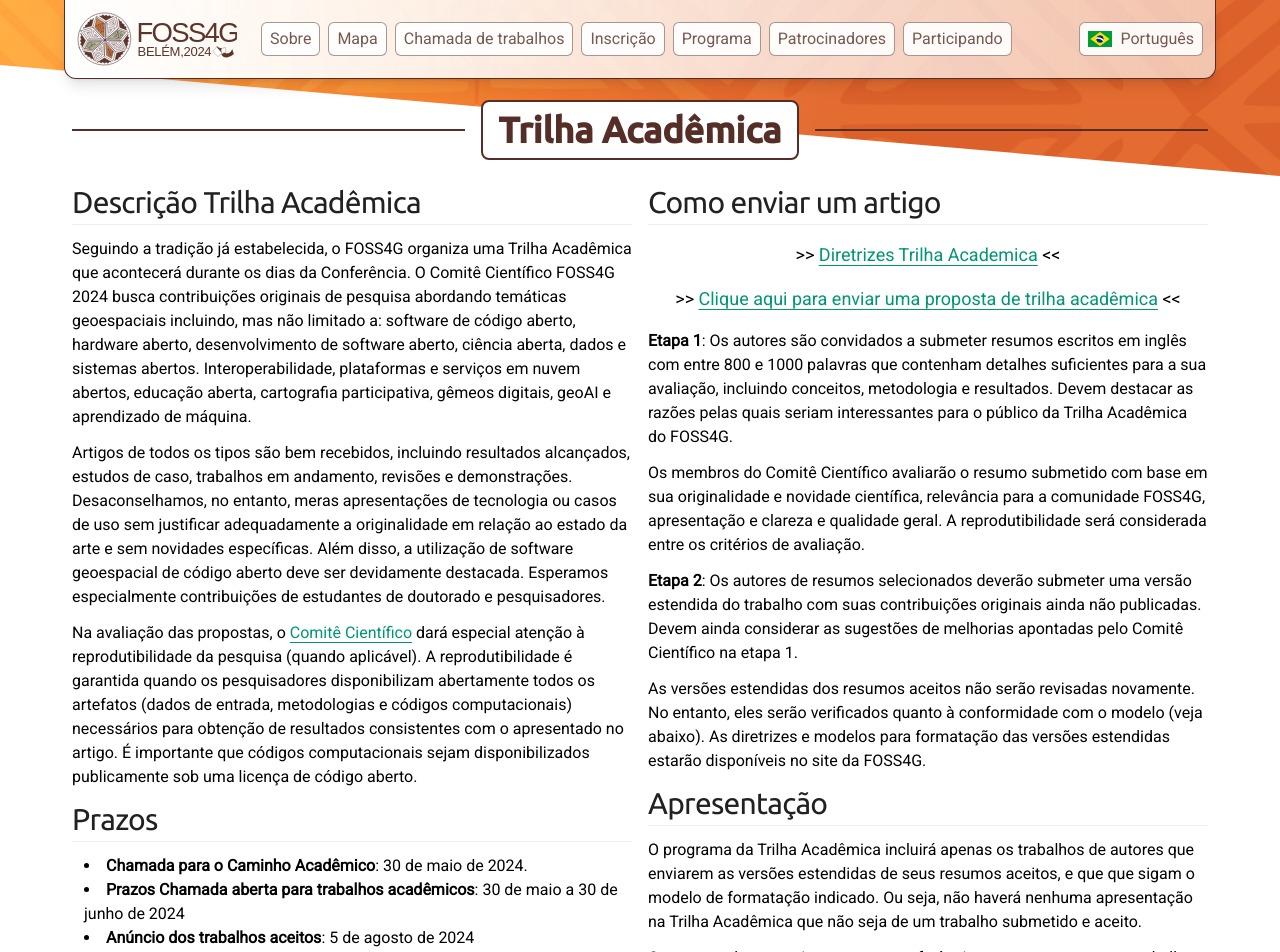
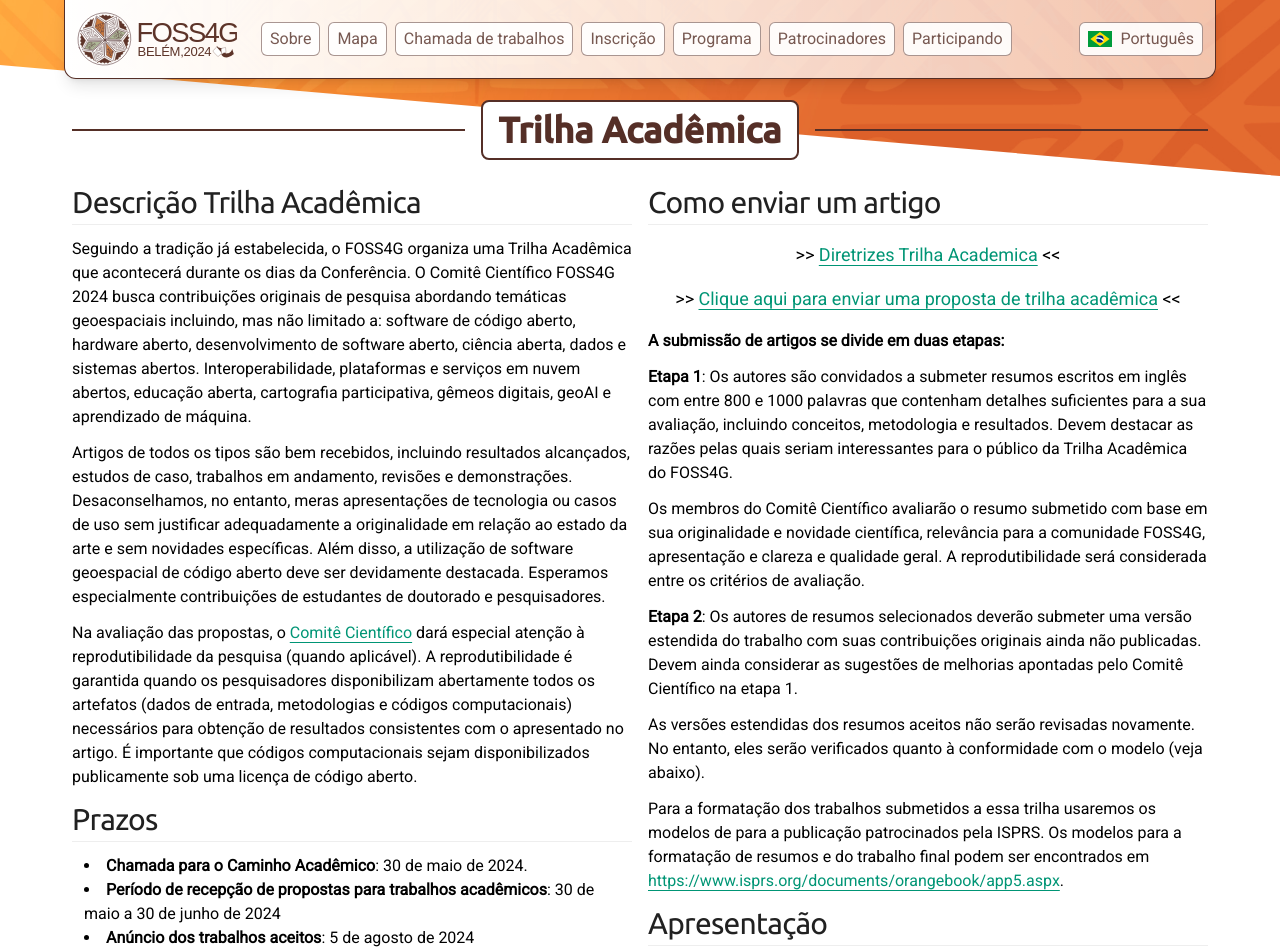
Before and after one commit to FOSS4G-2024-Belem/foss4g-2024-belem.github.io, a Next.js app: page /pt/cfp/trilha-academica in a window 1280 px wide. Shown: the top 952 px of the page. Built offline with nearby package versions, Linux system fonts and the light colour scheme.

Commit message:
update ACademic CFP in PT-Br

```diff
--- a/src/pages/pt/cfp/trilha-academica.mdx
+++ b/src/pages/pt/cfp/trilha-academica.mdx
@@ -29,7 +29,7 @@ export const metadata = {
       ---
 
       - **Chamada para o Caminho Acadêmico**: 30 de maio de 2024.
-      - **Prazos Chamada aberta para trabalhos acadêmicos**: 30 de maio a 30 de junho de 2024
+      - **Período de recepção de propostas para trabalhos acadêmicos**: 30 de maio a 30 de junho de 2024
       - **Anúncio dos trabalhos aceitos**: 5 de agosto de 2024
       - **Envio dos trabalhos acadêmicos completos**: 30 de agosto de 2024
 
@@ -48,6 +48,8 @@ export const metadata = {
       &gt;&gt; <a href="https://talks.osgeo.org/foss4g-2024-academic-track/locale/set?locale=pt&next=/foss4g-2024-academic-track/cfp" target="_blank">Clique aqui para enviar uma proposta de trilha acadêmica</a> &lt;&lt;
     </div>
 
+    **A submissão de artigos se divide em duas etapas:**
+
     **Etapa 1**:
     Os autores são convidados a submeter resumos escritos em inglês com entre 800 e 1000 palavras que contenham detalhes suficientes para a sua avaliação, incluindo conceitos, metodologia e resultados. Devem destacar as razões pelas quais seriam interessantes para o público da Trilha Acadêmica do FOSS4G.
 
@@ -56,7 +58,9 @@ export const metadata = {
     **Etapa 2**:
     Os autores de resumos selecionados deverão  submeter uma versão estendida do trabalho com suas contribuições originais ainda não publicadas. Devem ainda considerar as sugestões de melhorias apontadas pelo Comitê Científico na etapa 1.
 
-    As versões estendidas dos resumos aceitos não serão revisadas novamente. No entanto, eles serão verificados quanto à conformidade com o modelo (veja abaixo).  As diretrizes e modelos  para formatação das versões estendidas estarão disponíveis no site da FOSS4G.
+    As versões estendidas dos resumos aceitos não serão revisadas novamente. No entanto, eles serão verificados quanto à conformidade com o modelo (veja abaixo).
+
+    Para a formatação dos trabalhos submetidos a essa trilha usaremos os modelos de para a publicação patrocinados pela ISPRS. Os modelos para a formatação de resumos e do trabalho final podem ser encontrados em [https://www.isprs.org/documents/orangebook/app5.aspx](https://www.isprs.org/documents/orangebook/app5.aspx).
 
     #### Apresentação
     ---
```
